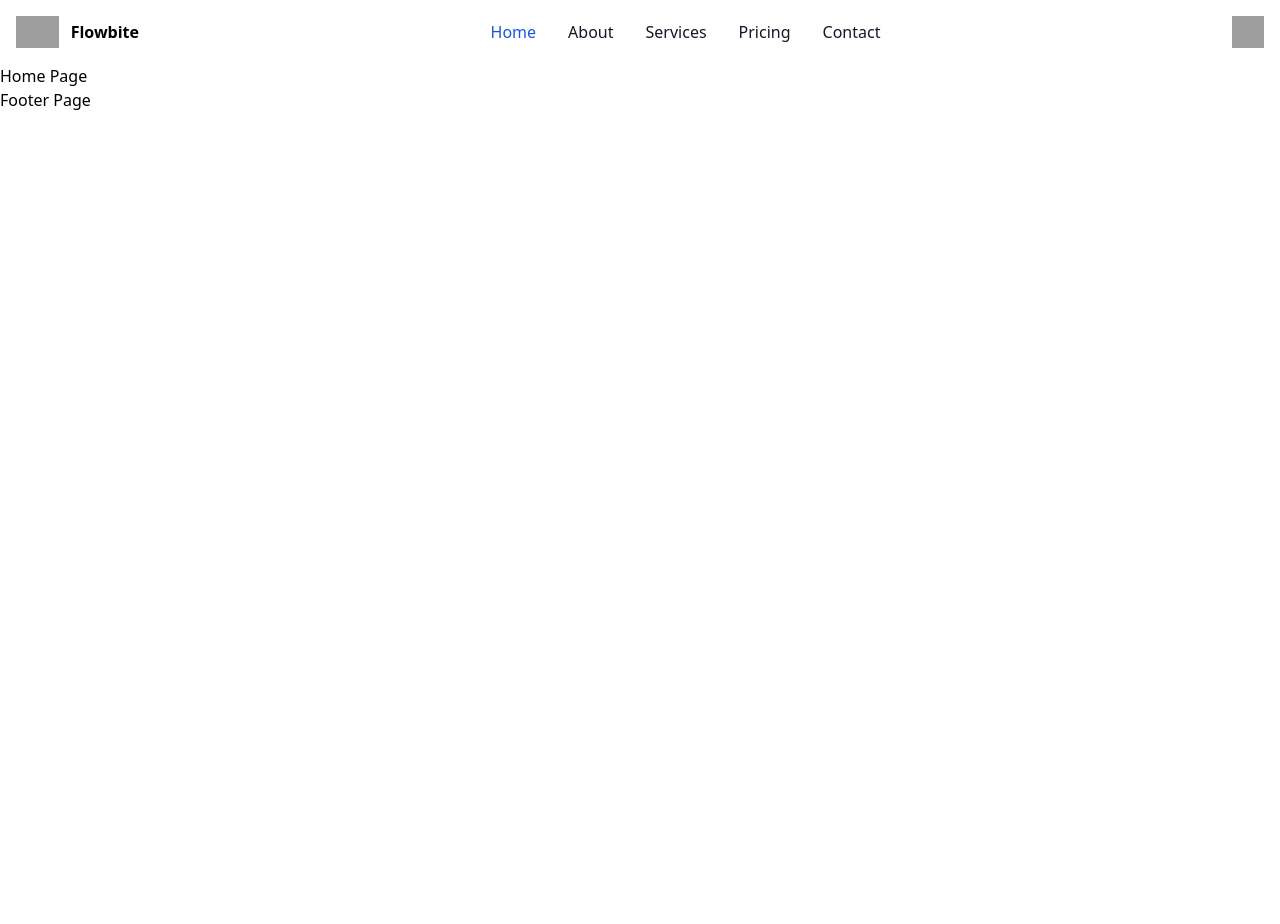
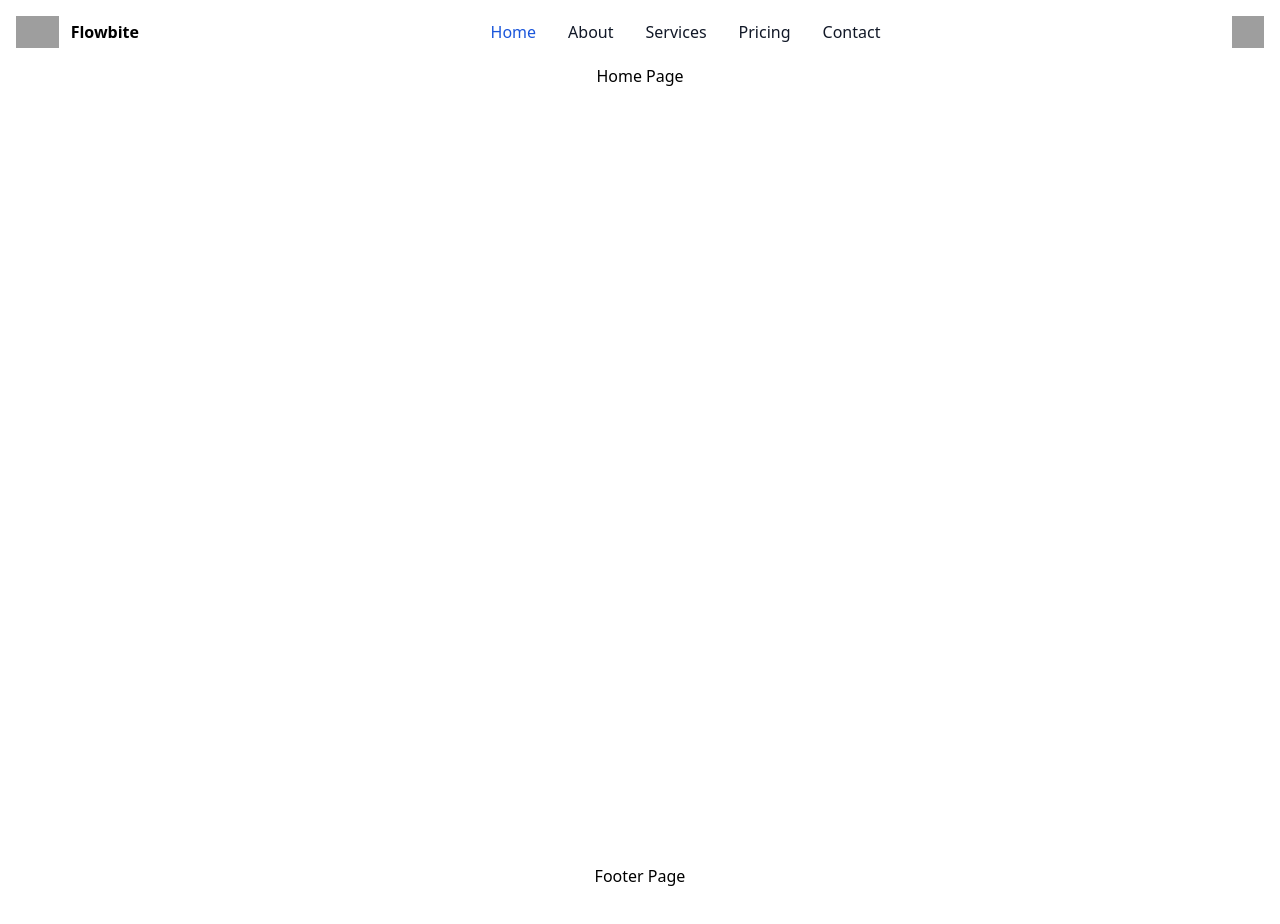
Before and after one commit to henriqueolivgp/Plataforma-De-Denuncias-De-Ciberataques, a React (Vite) app in the folder CiberReports/: page / in a window 1280 px wide. Shown: the top 924 px of the page. Before the commit the page ends 800 px from the top, so only its background shows below. Built offline with nearby package versions, Linux system fonts and the light colour scheme; grey boxes are pictures that could not be loaded.

Commit message:
add css in index.tsx

```diff
--- a/CiberReports/src/client/theme/index.css
+++ b/CiberReports/src/client/theme/index.css
@@ -1,3 +1,17 @@
 @tailwind base;
 @tailwind components;
 @tailwind utilities;
+
+html, body {
+    height: 100%;
+  }
+
+  .container {
+    min-height: 100vh;
+    display: flex;
+    flex-direction: column;
+  }
+
+  .content {
+    flex: 1;
+  }
```
